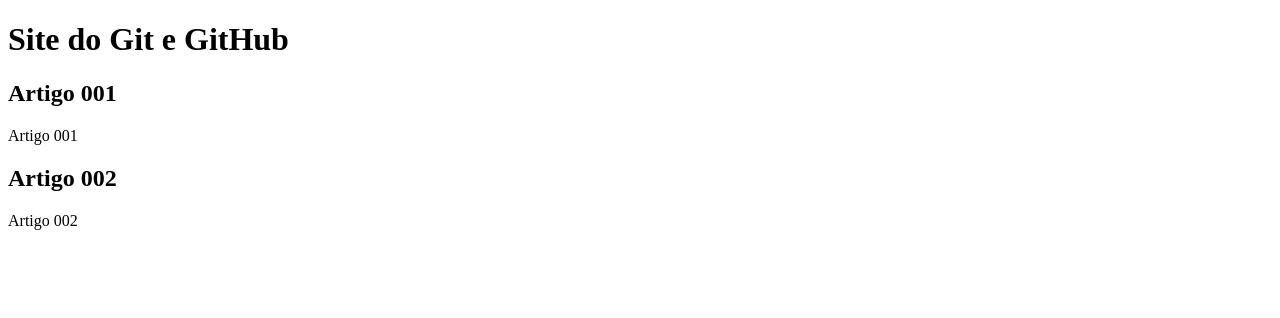
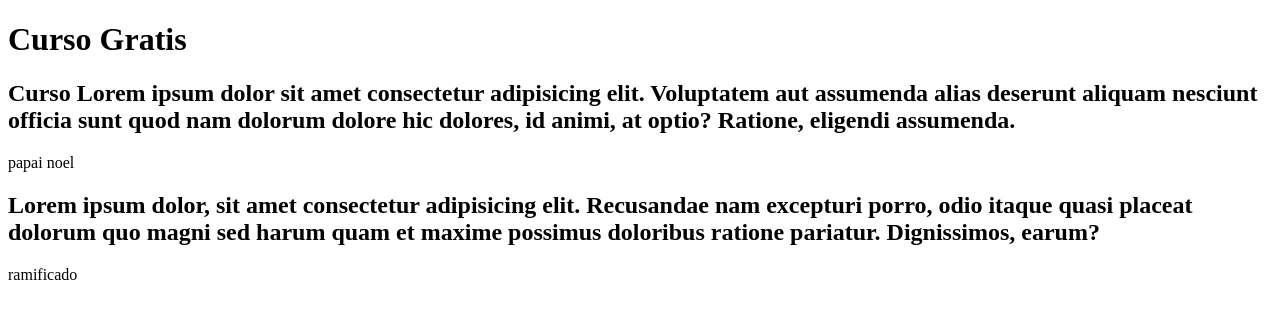
Before and after one commit to HenriqueBranco8/projeto-site, a plain HTML site: page index.html in a window 1280 px wide. Drawn offline with Linux system fonts and the light colour scheme.

Commit message:
comecei a escrever o conteúdo

```diff
--- a/index.html
+++ b/index.html
@@ -8,15 +8,15 @@
 <body>
     <main>
         <header>
-            <h1>Site do Git e GitHub</h1>
+            <h1>Curso Gratis</h1>
         </header>
         <article>
-            <h2>Artigo 001</h2>
-            <p>Artigo 001</p>
+            <h2>Curso Lorem ipsum dolor sit amet consectetur adipisicing elit. Voluptatem aut assumenda alias deserunt aliquam nesciunt officia sunt quod nam dolorum dolore hic dolores, id animi, at optio? Ratione, eligendi assumenda.</h2>
+            <p>papai noel</p>
         </article>
         <article>
-            <h2>Artigo 002</h2>
-            <p>Artigo 002</p>
+            <h2>Lorem ipsum dolor, sit amet consectetur adipisicing elit. Recusandae nam excepturi porro, odio itaque quasi placeat dolorum quo magni sed harum quam et maxime possimus doloribus ratione pariatur. Dignissimos, earum?</h2>
+            <p>ramificado</p>
         </article>
     </main>
 </body>
```
